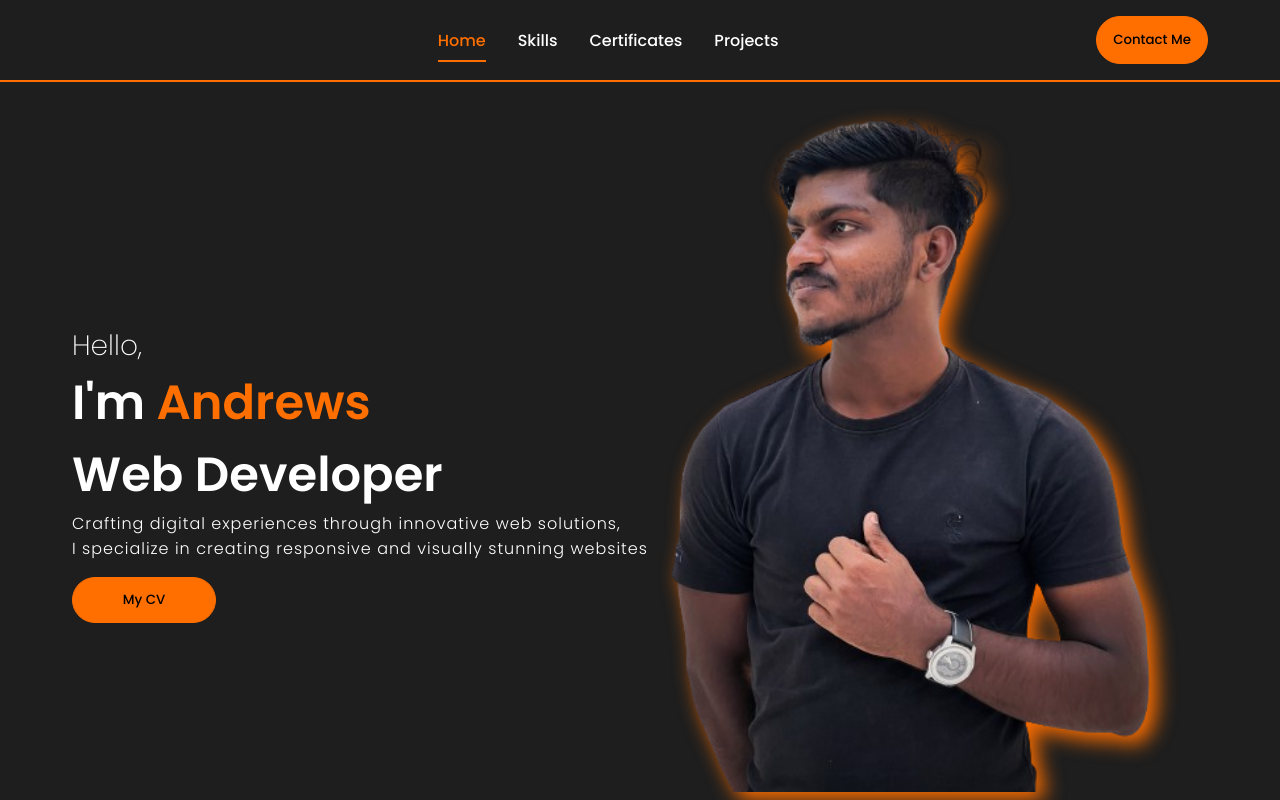
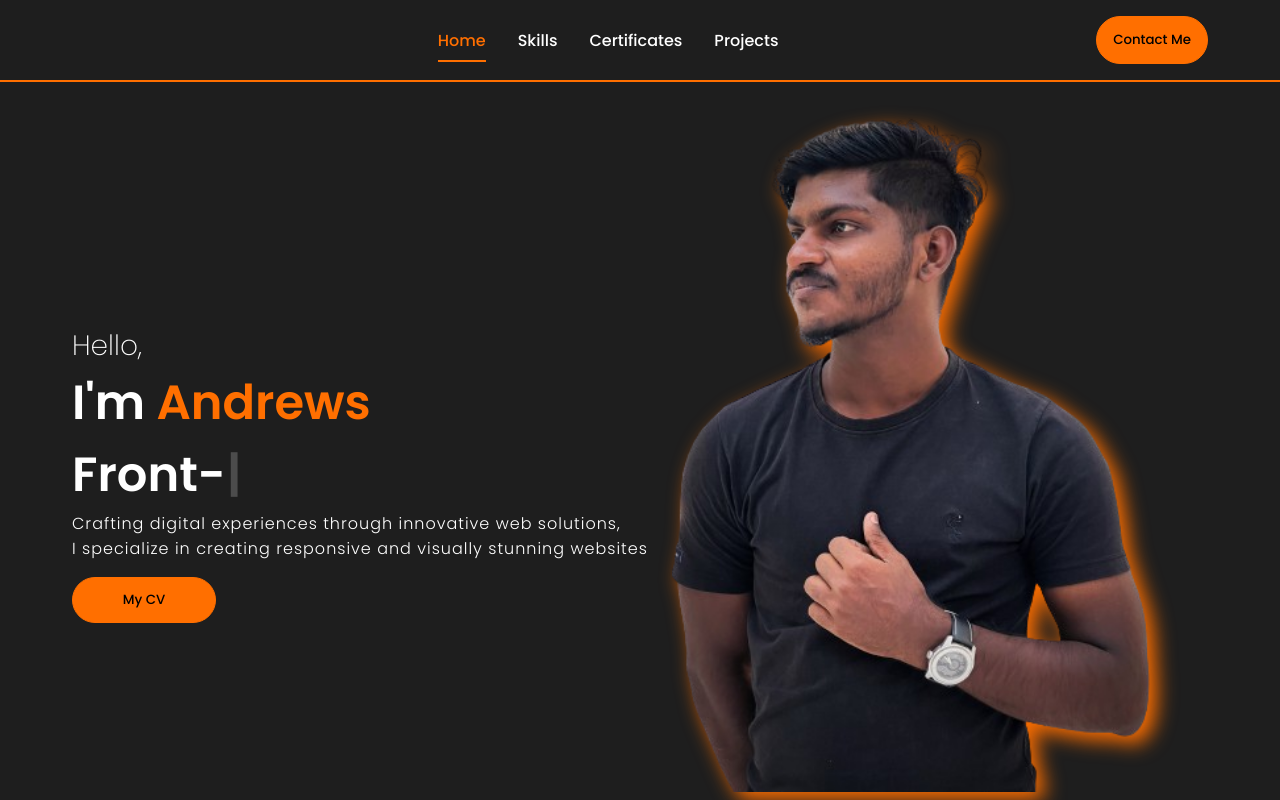
Before and after one commit to antoandrew07/my_portfolio, a React (Create React App) app: page / in a window 1280 px wide. Shown: the top 800 px of the page. Built offline with nearby package versions, Linux system fonts and the light colour scheme.

Commit message:
type writter

```diff
--- a/package.json
+++ b/package.json
@@ -14,6 +14,7 @@
     "react-icons": "^5.0.1",
     "react-scripts": "5.0.1",
     "react-scroll": "^1.9.0",
+    "typewriter-effect": "^2.21.0",
     "web-vitals": "^2.1.4"
   },
   "scripts": {
--- a/src/components/Intro/intro.jsx
+++ b/src/components/Intro/intro.jsx
@@ -1,7 +1,7 @@
 import React from 'react'
 import './intro.css'
 import bg from '../../assests/profile.png'
-
+import Typewriter from 'typewriter-effect';
 // import {Link} from 'react-scroll'
 const Intro = () => {
   const URL = 'https://drive.google.com/file/d/1feLfzG8zIvFuLlOv5nzxv6AEpTOotcFh/view?usp=drive_link'
@@ -12,7 +12,7 @@ const Intro = () => {
     <section id="intro">
         <div className="introContent">
             <span className="hello">Hello,</span>
-            <span className="introText">I'm <span className='introName'>Andrews</span><br />Web Developer</span>
+            <span className="introText">I'm <span className='introName'>Andrews</span><br /><Typewriter options={{strings:["Web Developer","Front-end Developer"],autoStart:true,loop:true}}/></span>
             <p className="introPara">Crafting digital experiences through innovative web solutions,<br /> I specialize in creating responsive and visually stunning websites </p>
             <button className="btn" onClick={handleDownload} >My CV</button>
 
```
Also changed, not shown: 1 other file (tests, documents, lock files or other folders).
